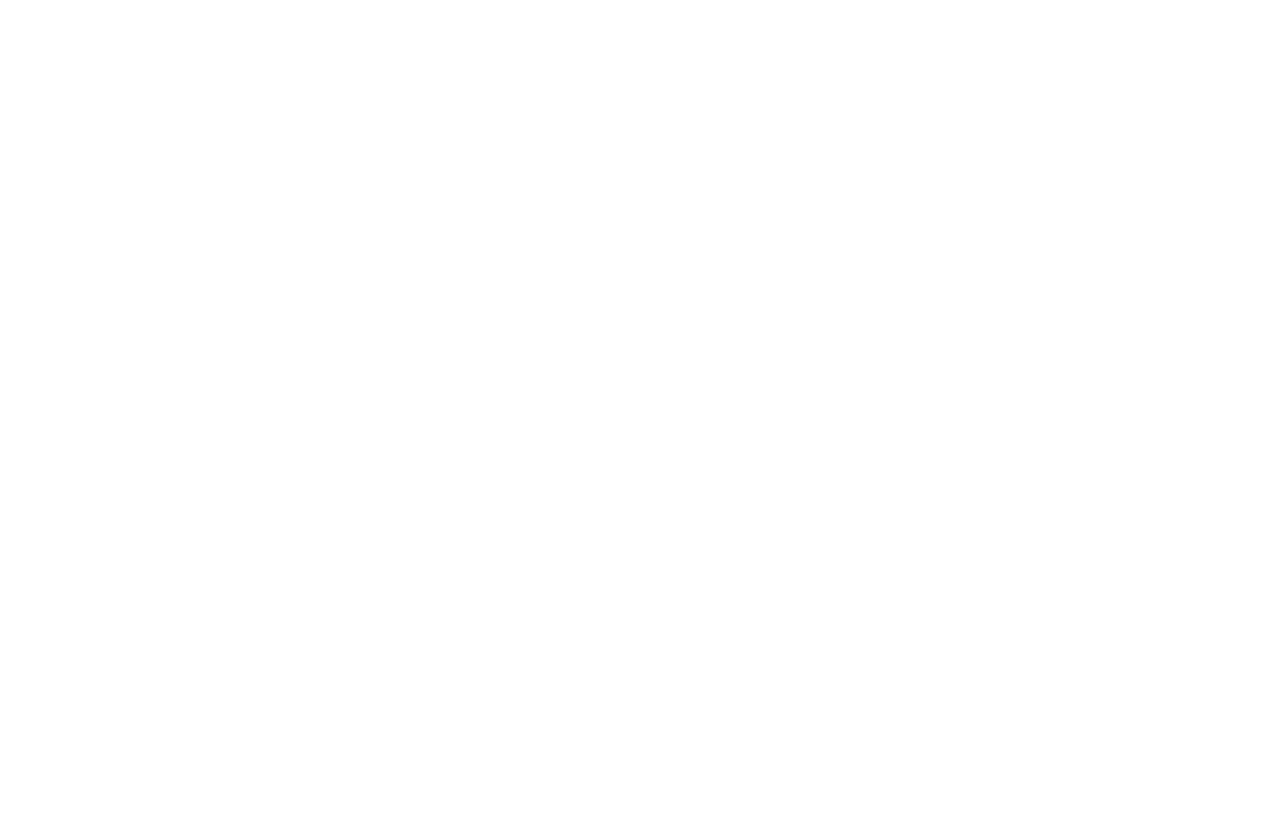
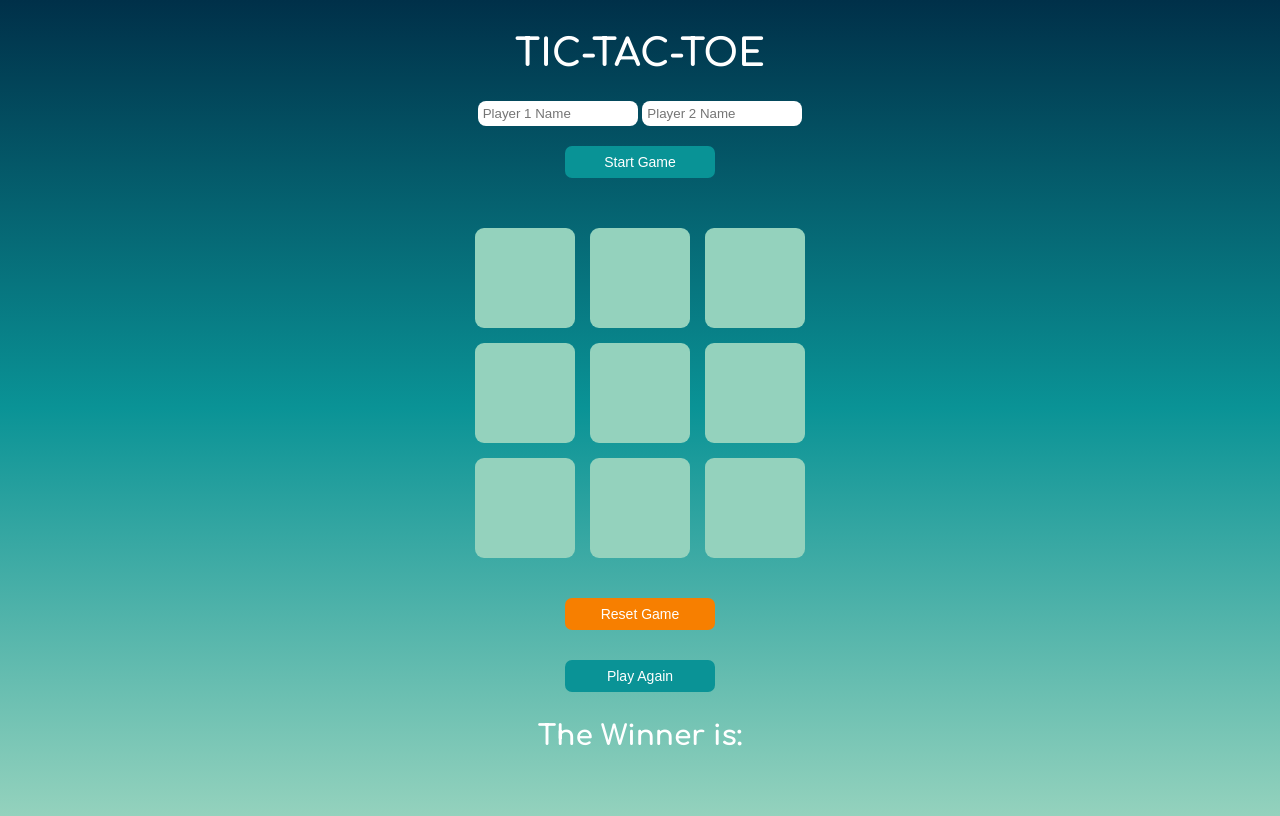
Before and after one commit to KevinScheffler/Projects, a plain HTML site: page tic-tac-toe/index.html in a window 1280 px wide. Drawn offline with Linux system fonts and the light colour scheme.

Commit message:
finished html and css

```diff
--- a/tic-tac-toe/index.html
+++ b/tic-tac-toe/index.html
@@ -4,10 +4,34 @@
   <meta charset="UTF-8">
   <meta name="viewport" content="width=device-width, initial-scale=1.0">
   <link rel="stylesheet" href="style.css">
+  <link rel="preconnect" href="https://fonts.googleapis.com" />
+  <link rel="preconnect" href="https://fonts.gstatic.com" crossorigin />
+  <link href="https://fonts.googleapis.com/css2?family=Comfortaa:wght@300..700&display=swap" rel="stylesheet" />
   <title>Tic Tac Toe</title>
 </head>
 <body>
-
+  <div class="container">
+    <h1>TIC-TAC-TOE</h1>
+    <div class="players">
+      <input type="text" id="player-1" name="player" placeholder="Player 1 Name">
+      <input type="text" id="player-2" name="player" placeholder="Player 2 Name">
+    </div>
+    <button id="start-btn">Start Game</button>
+    <div class="board" id="game-board">
+      <div class="cell"></div>
+      <div class="cell"></div>
+      <div class="cell"></div>
+      <div class="cell"></div>
+      <div class="cell"></div>
+      <div class="cell"></div>
+      <div class="cell"></div>
+      <div class="cell"></div>
+      <div class="cell"></div>
+    </div>
+    <button id="reset-btn">Reset Game</button>
+    <button id="play-again-btn">Play Again</button>
+    <h3>The Winner is:</h3>
+  </div>
 </body>
 <script src="script.js"></script>
 </html>
--- a/tic-tac-toe/style.css
+++ b/tic-tac-toe/style.css
@@ -0,0 +1,86 @@
+:root {
+  font-family: "Comfortaa", sans-serif;
+  --verde-prim:rgb(0, 48, 73);
+  --verde-sec:rgb(10, 147, 150);
+  --verde-ter:rgb(148, 210, 189);
+  --amarillo:rgb(255, 183, 3);
+  --naranjo:rgb(247, 127, 0);
+  --rojo:rgb(214, 40, 40);
+}
+
+body {
+  min-height: 100vh;
+  background-image: linear-gradient(var(--verde-prim), var(--verde-sec), var(--verde-ter));
+  background-size: cover;
+  background-repeat: no-repeat;
+}
+
+.container {
+  display: flex;
+  flex-direction: column;
+  align-items: center;
+}
+
+h1 {
+  color: white;
+  font-size: 38px;
+}
+
+.players input {
+  padding: 5px;
+  border: none;
+  border-radius: 8px;
+  width: 150px;
+}
+
+#start-btn {
+  width: 150px;
+  height: 32px;
+  font-size: 14px;
+  margin-top: 20px;
+  background-color: #099396;
+  color: #fff;
+  border: none;
+  border-radius: 7px;
+}
+
+.board {
+  display: grid;
+  grid-template-columns: repeat(3, 100px);
+  grid-template-rows: repeat(3, 100px);
+  gap: 15px;
+  margin-top: 50px;
+}
+
+.cell {
+  background-color: #94D2BD;
+  border: none;
+  border-radius: 9px;
+}
+
+#reset-btn {
+  width: 150px;
+  height: 32px;
+  font-size: 14px;
+  border: none;
+  background-color: var(--naranjo);
+  color: #fff;
+  border-radius: 7px;
+  margin-top: 40px;
+  margin-bottom: 30px;
+}
+
+#play-again-btn {
+  width: 150px;
+  height: 32px;
+  font-size: 14px;
+  border: none;
+  color: #fff;
+  background-color: var(--verde-sec);
+  border-radius: 7px;
+}
+
+h3 {
+  font-size: 28px;
+  color: #fff;
+}
```
